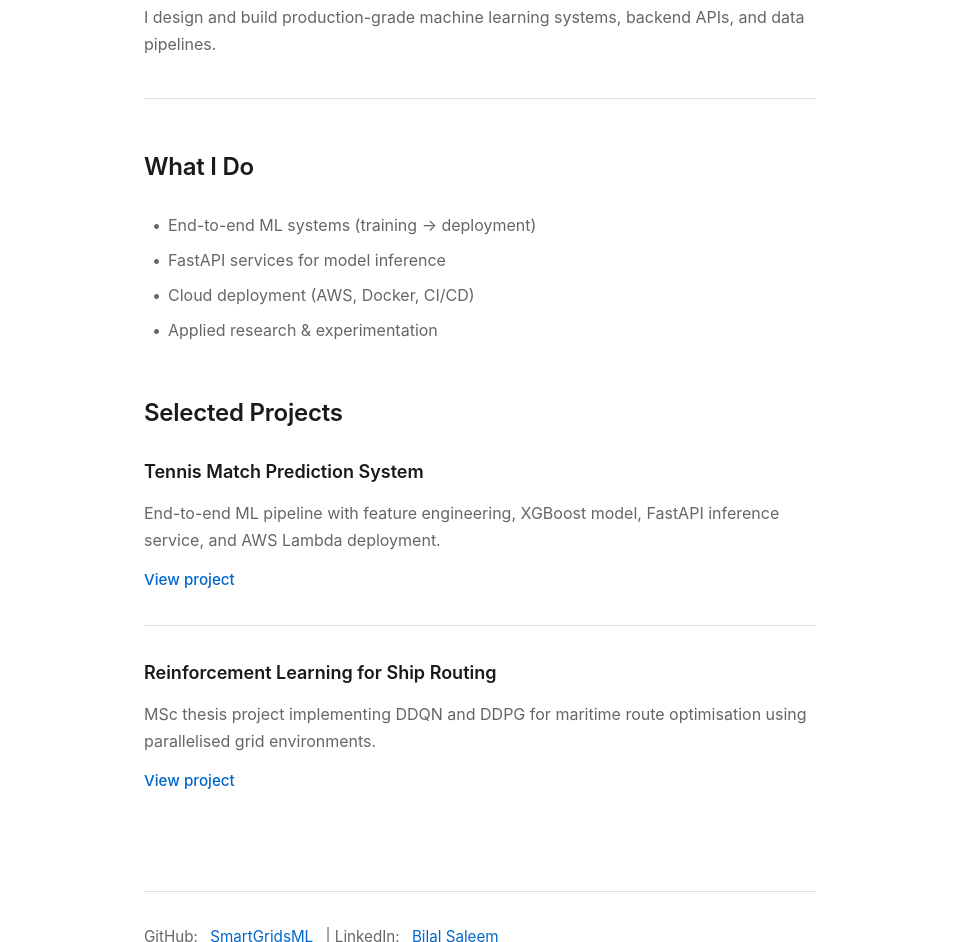
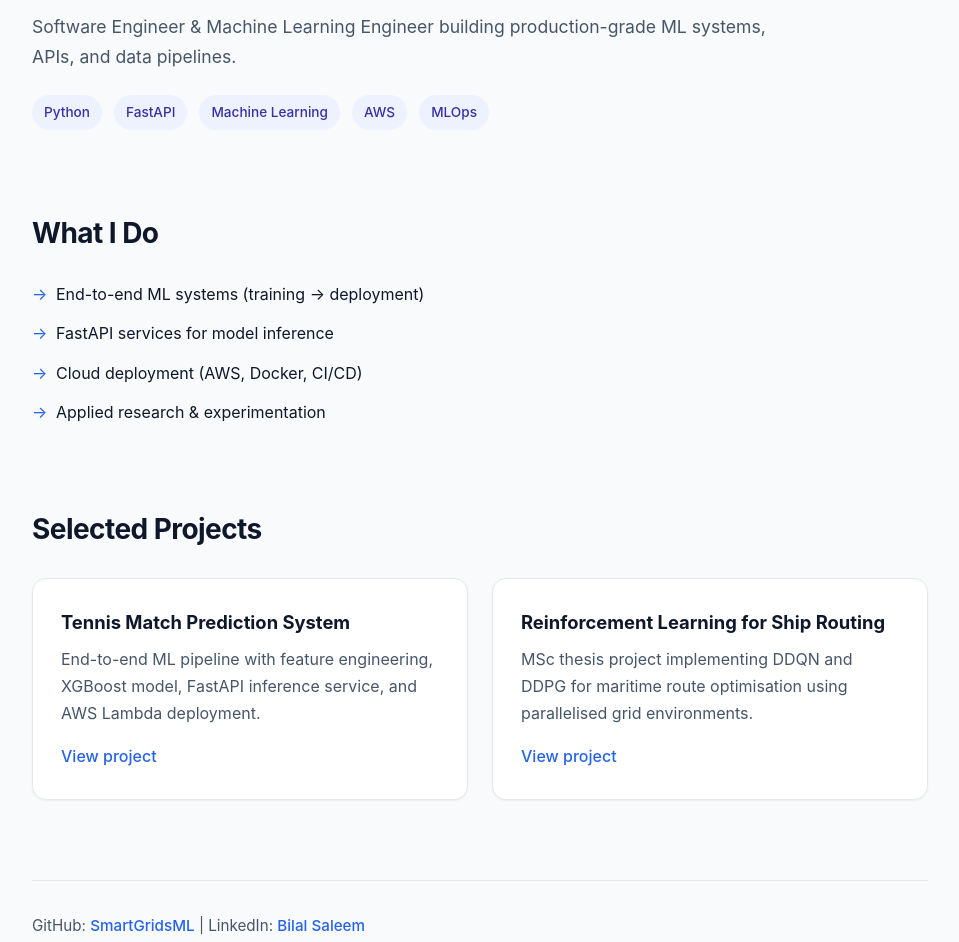
Before and after one commit to SmartGridsML/portfolio, a plain HTML site: page index.html in a window 1280 px wide. Shown: the part 150-1092 px from the top of the page, without its empty margins (160-1119 px from the left). Drawn offline with Linux system fonts and the light colour scheme.

Commit message:
latest work

```diff
--- a/css/styles.css
+++ b/css/styles.css
@@ -1,203 +1,188 @@
-/* Reset and Base Styles */
+/* ------------------------------
+   Design Tokens
+--------------------------------*/
+:root {
+  --bg: #f9fafb;
+  --surface: #ffffff;
+  --text-primary: #0f172a;
+  --text-secondary: #475569;
+  --accent: #2563eb;
+  --accent-hover: #1d4ed8;
+  --border: #e5e7eb;
+  --radius: 14px;
+  --shadow-sm: 0 1px 2px rgba(0,0,0,0.05);
+  --shadow-md: 0 8px 24px rgba(15,23,42,0.08);
+}
+
+/* ------------------------------
+   Reset
+--------------------------------*/
 * {
   margin: 0;
   padding: 0;
   box-sizing: border-box;
 }
 
-:root {
-  --text-primary: #1a1a1a;
-  --text-secondary: #666;
-  --accent: #0066cc;
-  --accent-hover: #0052a3;
-  --bg: #ffffff;
-  --border: #e0e0e0;
+/* ------------------------------
+   Base Layout
+--------------------------------*/
+body {
+  font-family: -apple-system, BlinkMacSystemFont, "Segoe UI",
+    Roboto, Helvetica, Arial, sans-serif;
+  background: var(--bg);
+  color: var(--text-primary);
+  line-height: 1.7;
 }
 
-body {
-  font-family: -apple-system, BlinkMacSystemFont, 'Segoe UI', Roboto, 'Helvetica Neue', Arial, sans-serif;
-  line-height: 1.7;
-  color: var(--text-primary);
-  background-color: var(--bg);
-  max-width: 720px;
+.container {
+  max-width: 960px;
   margin: 0 auto;
-  padding: 3rem 1.5rem;
+  padding: 4rem 2rem;
 }
 
-/* Typography */
+/* ------------------------------
+   Typography
+--------------------------------*/
 h1 {
-  font-size: 2rem;
-  font-weight: 600;
-  margin-bottom: 0.25rem;
-  color: var(--text-primary);
+  font-size: 3rem;
+  letter-spacing: -0.03em;
+}
+
+h2 {
+  font-size: 1.75rem;
+  margin-bottom: 1.5rem;
   letter-spacing: -0.02em;
 }
 
-h2 {
-  font-size: 1.5rem;
-  font-weight: 600;
-  margin-top: 3rem;
-  margin-bottom: 1.5rem;
-  color: var(--text-primary);
-  letter-spacing: -0.01em;
-}
-
 h3 {
-  font-size: 1.125rem;
-  font-weight: 600;
+  font-size: 1.15rem;
   margin-bottom: 0.5rem;
-  color: var(--text-primary);
 }
 
 p {
-  margin-bottom: 1rem;
   color: var(--text-secondary);
-  font-size: 1rem;
+  max-width: 70ch;
 }
 
-/* Header */
-header {
-  margin-bottom: 3rem;
-  padding-bottom: 2rem;
-  border-bottom: 1px solid var(--border);
+a {
+  color: var(--accent);
+  text-decoration: none;
+  font-weight: 500;
 }
 
-header h1 {
-  margin-bottom: 0.5rem;
+a:hover {
+  color: var(--accent-hover);
 }
 
-header > p {
-  font-size: 1rem;
-  color: var(--text-secondary);
-  margin-bottom: 0.5rem;
+/* ------------------------------
+   Hero
+--------------------------------*/
+header {
+  margin-bottom: 5rem;
 }
 
-header > p:first-of-type {
-  font-weight: 500;
-  color: var(--text-primary);
+.hero-title {
   margin-bottom: 1rem;
 }
 
-/* Sections */
-section {
-  margin-bottom: 3rem;
+.hero-subtitle {
+  font-size: 1.1rem;
+  color: var(--text-secondary);
+  margin-bottom: 1.5rem;
 }
 
-section h2 {
-  margin-top: 0;
+.hero-tags {
+  display: flex;
+  gap: 0.75rem;
+  flex-wrap: wrap;
 }
 
-/* Lists */
+.hero-tags span {
+  background: #eef2ff;
+  color: #3730a3;
+  padding: 0.35rem 0.75rem;
+  border-radius: 999px;
+  font-size: 0.85rem;
+  font-weight: 500;
+}
+
+/* ------------------------------
+   Sections
+--------------------------------*/
+section {
+  margin-bottom: 5rem;
+}
+
+/* ------------------------------
+   Lists
+--------------------------------*/
 ul {
   list-style: none;
   padding-left: 0;
 }
 
 ul li {
+  margin-bottom: 0.75rem;
   padding-left: 1.5rem;
   position: relative;
-  margin-bottom: 0.5rem;
-  color: var(--text-secondary);
 }
 
 ul li::before {
-  content: "•";
+  content: "→";
   position: absolute;
-  left: 0.5rem;
-  color: var(--text-secondary);
+  left: 0;
+  color: var(--accent);
 }
 
-/* Projects */
-.project {
-  margin-bottom: 2rem;
-  padding-bottom: 2rem;
-  border-bottom: 1px solid var(--border);
+/* ------------------------------
+   Projects Grid
+--------------------------------*/
+.projects-grid {
+  display: grid;
+  grid-template-columns: repeat(auto-fit, minmax(280px, 1fr));
+  gap: 1.5rem;
 }
 
-.project:last-child {
-  border-bottom: none;
+.project-card {
+  background: var(--surface);
+  border-radius: var(--radius);
+  padding: 1.75rem;
+  border: 1px solid var(--border);
+  box-shadow: var(--shadow-sm);
+  transition: transform 0.25s ease, box-shadow 0.25s ease;
 }
 
-.project h3 {
-  margin-bottom: 0.75rem;
+.project-card:hover {
+  transform: translateY(-4px);
+  box-shadow: var(--shadow-md);
 }
 
-.project p {
-  margin-bottom: 0.75rem;
-  line-height: 1.7;
+.project-card p {
+  margin-bottom: 1rem;
 }
 
-.project a {
-  color: var(--accent);
-  text-decoration: none;
-  font-weight: 500;
-  font-size: 0.95rem;
-  transition: color 0.2s ease;
-}
-
-.project a:hover {
-  color: var(--accent-hover);
-  text-decoration: underline;
-}
-
-/* Links */
-a {
-  color: var(--accent);
-  text-decoration: none;
-  transition: color 0.2s ease;
-}
-
-a:hover {
-  color: var(--accent-hover);
-  text-decoration: underline;
-}
-
-/* Footer */
+/* ------------------------------
+   Footer
+--------------------------------*/
 footer {
-  margin-top: 4rem;
+  border-top: 1px solid var(--border);
   padding-top: 2rem;
-  border-top: 1px solid var(--border);
-}
-
-footer p {
   font-size: 0.95rem;
   color: var(--text-secondary);
 }
 
-footer a {
-  margin: 0 0.5rem;
-}
-
-/* Responsive Design */
-@media (max-width: 768px) {
-  body {
-    padding: 2rem 1rem;
-  }
-
-  h1 {
-    font-size: 1.75rem;
-  }
-
-  h2 {
-    font-size: 1.25rem;
-    margin-top: 2rem;
-  }
-
-  h3 {
-    font-size: 1.05rem;
-  }
-}
-
-/* Optional: Add subtle animation on page load */
+/* ------------------------------
+   Animations
+--------------------------------*/
 @media (prefers-reduced-motion: no-preference) {
-  body {
-    animation: fadeIn 0.5s ease-in;
+  .fade-in {
+    animation: fadeIn 0.6s ease forwards;
   }
 
   @keyframes fadeIn {
     from {
       opacity: 0;
-      transform: translateY(10px);
+      transform: translateY(12px);
     }
     to {
       opacity: 1;
@@ -205,3 +190,16 @@ footer a {
     }
   }
 }
+
+/* ------------------------------
+   Responsive
+--------------------------------*/
+@media (max-width: 640px) {
+  h1 {
+    font-size: 2.25rem;
+  }
+
+  .container {
+    padding: 3rem 1.25rem;
+  }
+}
--- a/index.html
+++ b/index.html
@@ -8,14 +8,21 @@
   <link rel="stylesheet" href="css/styles.css" />
 </head>
 <body>
+  <div class="container">
+    <header>
+      <h1 class="hero-title">Bilal Saleem</h1>
+      <p class="hero-subtitle">
+        Software Engineer & Machine Learning Engineer building
+        production-grade ML systems, APIs, and data pipelines.
+      </p>
 
-<header>
-  <h1>Bilal Saleem</h1>
-  <p>Software Engineer & Machine Learning Engineer</p>
-  <p>
-    I design and build production-grade machine learning systems,
-    backend APIs, and data pipelines.
-  </p>
+      <div class="hero-tags">
+        <span>Python</span>
+        <span>FastAPI</span>
+        <span>Machine Learning</span>
+        <span>AWS</span>
+        <span>MLOps</span>
+      </div>
     </header>
 
     <section>
@@ -31,7 +38,8 @@
     <section>
       <h2>Selected Projects</h2>
 
-  <div class="project">
+      <div class="projects-grid">
+        <div class="project-card fade-in">
           <h3>Tennis Match Prediction System</h3>
           <p>
             End-to-end ML pipeline with feature engineering, XGBoost model,
@@ -40,7 +48,7 @@
           <a href="projects/tennis-ml.html">View project</a>
         </div>
 
-  <div class="project">
+        <div class="project-card fade-in">
           <h3>Reinforcement Learning for Ship Routing</h3>
           <p>
             MSc thesis project implementing DDQN and DDPG for maritime route
@@ -48,7 +56,7 @@
           </p>
           <a href="projects/rl-routing.html">View project</a>
         </div>
-
+      </div>
     </section>
 
     <footer>
@@ -57,6 +65,8 @@
         LinkedIn: <a href="https://www.linkedin.com/in/bilal-saleem-0379b0101/">Bilal Saleem</a>
       </p>
     </footer>
+  </div>
 
+  <script src="js/main.js"></script>
 </body>
 </html>
--- a/js/main.js
+++ b/js/main.js
@@ -1,4 +1,4 @@
-// Smooth scrolling for navigation links
+// Smooth scrolling for anchor links
 document.querySelectorAll('a[href^="#"]').forEach(anchor => {
   anchor.addEventListener('click', function (e) {
     e.preventDefault();
@@ -12,7 +12,7 @@ document.querySelectorAll('a[href^="#"]').forEach(anchor => {
   });
 });
 
-// Add scroll animation for elements
+// Intersection Observer for fade-in animations
 const observerOptions = {
   threshold: 0.1,
   rootMargin: '0px 0px -50px 0px'
@@ -21,42 +21,26 @@ const observerOptions = {
 const observer = new IntersectionObserver((entries) => {
   entries.forEach(entry => {
     if (entry.isIntersecting) {
-            entry.target.classList.add('fade-in');
+      entry.target.style.opacity = '1';
+      entry.target.style.transform = 'translateY(0)';
       observer.unobserve(entry.target);
     }
   });
 }, observerOptions);
 
-// Observe project cards
+// Observe elements with fade-in class
 document.addEventListener('DOMContentLoaded', () => {
-    const projectCards = document.querySelectorAll('.project-card');
-    projectCards.forEach(card => {
-        observer.observe(card);
+  const fadeElements = document.querySelectorAll('.fade-in');
+
+  // Set initial state
+  fadeElements.forEach(el => {
+    el.style.opacity = '0';
+    el.style.transform = 'translateY(12px)';
+    el.style.transition = 'opacity 0.6s ease, transform 0.6s ease';
+  });
+
+  // Observe for intersection
+  fadeElements.forEach(el => {
+    observer.observe(el);
   });
 });
-
-// Add active state to navigation based on scroll position
-window.addEventListener('scroll', () => {
-    const sections = document.querySelectorAll('section[id]');
-    const navLinks = document.querySelectorAll('.nav-links a');
-
-    let current = '';
-    sections.forEach(section => {
-        const sectionTop = section.offsetTop;
-        const sectionHeight = section.clientHeight;
-        if (scrollY >= (sectionTop - 200)) {
-            current = section.getAttribute('id');
-        }
-    });
-
-    navLinks.forEach(link => {
-        link.classList.remove('active');
-        if (link.getAttribute('href') === `#${current}`) {
-            link.classList.add('active');
-        }
-    });
-});
-
-// Console message for developers
-console.log('%c👋 Welcome to my portfolio!', 'font-size: 16px; font-weight: bold; color: #2563eb;');
-console.log('%cInterested in the code? Check out the repository!', 'font-size: 14px; color: #6b7280;');
```
Also changed, not shown: projects/rl-routing.html (+3 -3 lines), projects/tennis-ml.html (+3 -3 lines). Lines whose indentation alone changed are shown as unchanged.
